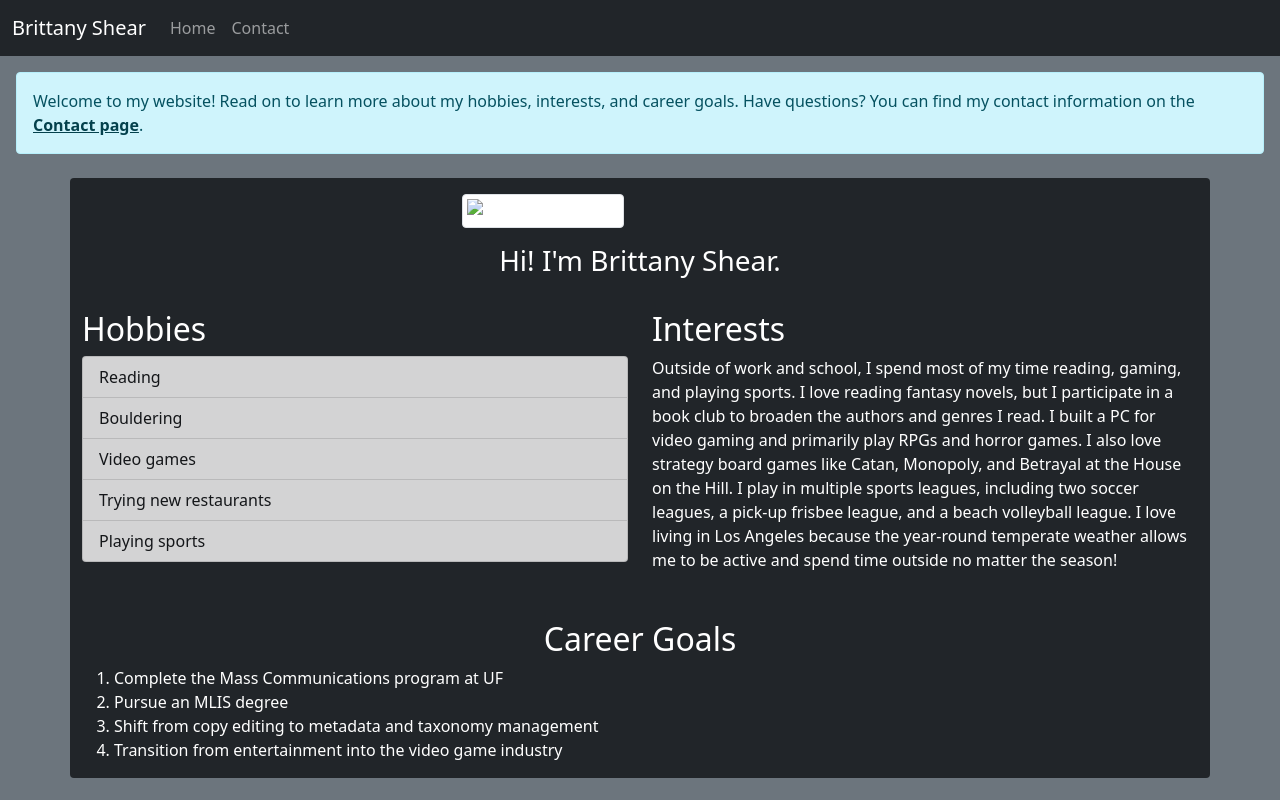
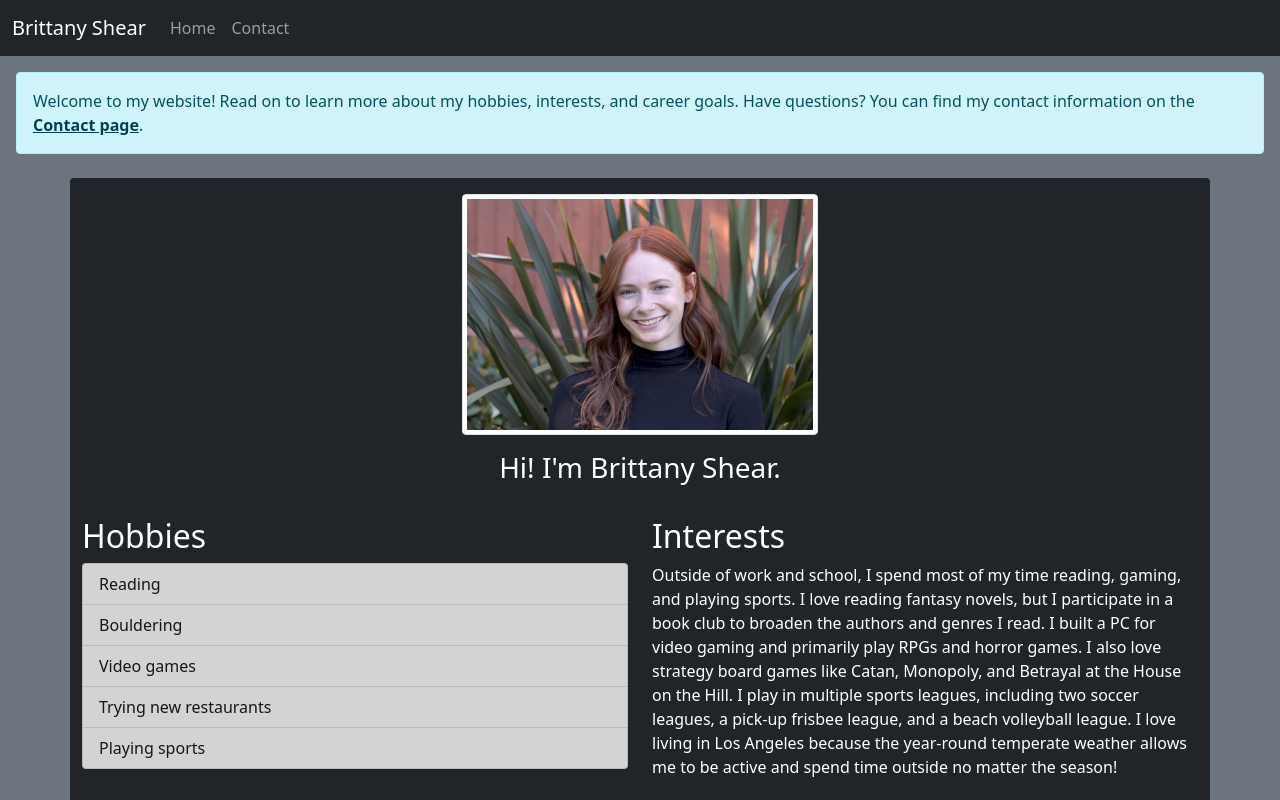
Before and after one commit to bgbshear/m14-hw14-shear-brittany, a plain HTML site: page index.html in a window 1280 px wide. Shown: the top 800 px of the page. Drawn offline with nearby package versions, Linux system fonts and the light colour scheme; the site is published under a folder, as on GitHub Pages, so addresses that start at the root find nothing.

Commit message:
fixed image source path

```diff
--- a/index.html
+++ b/index.html
@@ -39,7 +39,7 @@
   <div class="container bg-dark text-white my-4 rounded">
     <div class="row">
       <div class="col-md-4 mt-3 mx-auto">
-        <img src="/images/headshot.jpg" class="img-fluid img-thumbnail" alt="Responsive image">
+        <img src="images/headshot.jpg" class="img-fluid img-thumbnail" alt="Responsive image">
         <h3 class="text-center mt-3">Hi! I'm Brittany Shear.</h3>
       </div>
     </div>
```
Also changed, not shown: 1 other file.
